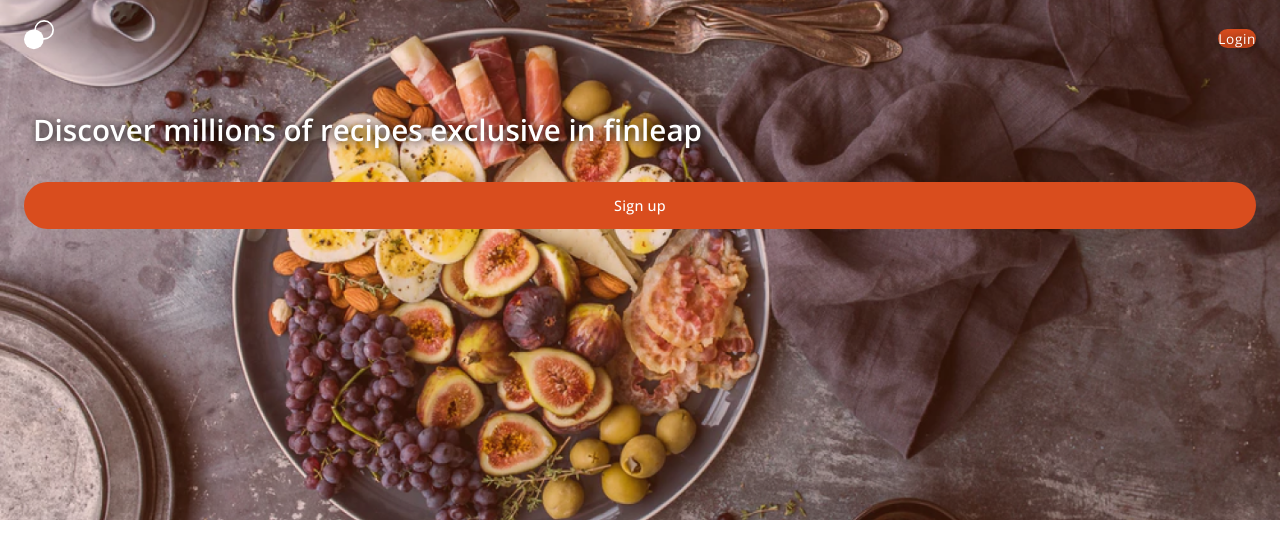
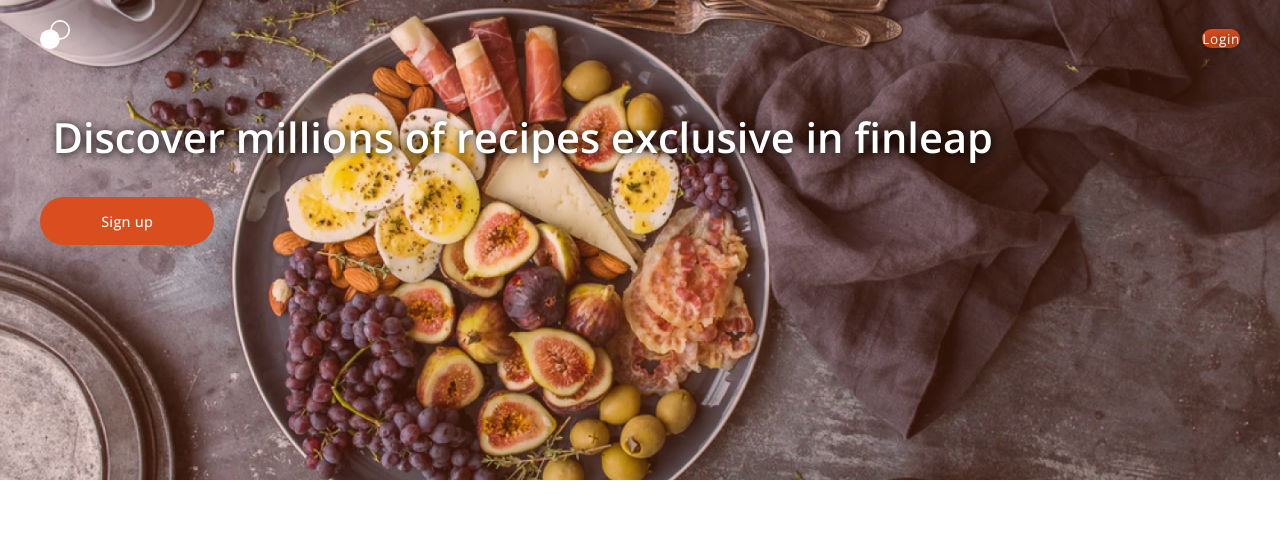
Before and after one commit to Android789515/recipe-site, a Next.js app: page / in a window 1280 px wide. Shown: the top 558 px of the page. Built offline with nearby package versions, Linux system fonts and the light colour scheme.

Commit message:
Adding media query breakpoints to hero section.

```diff
--- a/styles/homepage/hero-section/HeroBody.module.scss
+++ b/styles/homepage/hero-section/HeroBody.module.scss
@@ -15,3 +15,31 @@
   padding: 0 .3em;
   margin-bottom: 2.15rem;
 }
+
+$firstTitleBreakpoint: 338px;
+$secondTitleBreakpoint: 362px;
+$thirdTitleBreakpoint: 394px;
+$fourthTitleBreakpoint: 456px;
+@media (min-width: $firstTitleBreakpoint) {
+  .heroTitle {
+    font-size: 2rem;
+  }
+}
+
+@media (min-width: $secondTitleBreakpoint) {
+  .heroTitle {
+    font-size: 2.2rem;
+  }
+}
+
+@media (min-width: $thirdTitleBreakpoint) {
+  .heroTitle {
+    font-size: 2.4rem;
+  }
+}
+
+@media (min-width: $fourthTitleBreakpoint) {
+  .heroTitle {
+    font-size: 2.6rem;
+  }
+}
--- a/styles/homepage/hero-section/HeroSection.module.scss
+++ b/styles/homepage/hero-section/HeroSection.module.scss
@@ -7,3 +7,12 @@
   background-size: cover;
   background-position: center;
 }
+
+$firstSectionBreakpoint: 390px;
+@media (min-width: $firstSectionBreakpoint) {
+  .heroSection {
+    height: 60vh;
+
+    padding: 1.25em 2.5em;
+  }
+}
--- a/styles/homepage/hero-section/HeroSignupBtn.module.scss
+++ b/styles/homepage/hero-section/HeroSignupBtn.module.scss
@@ -10,3 +10,14 @@
   padding: .95em 0;
   margin: 0;
 }
+
+$firstBtnBreakpoint: 370px;
+@media (min-width: $firstBtnBreakpoint) {
+  .signupBtn {
+    width: initial;
+  }
+
+  .signupText {
+    padding: 1em 4.25em;
+  }
+}
```
